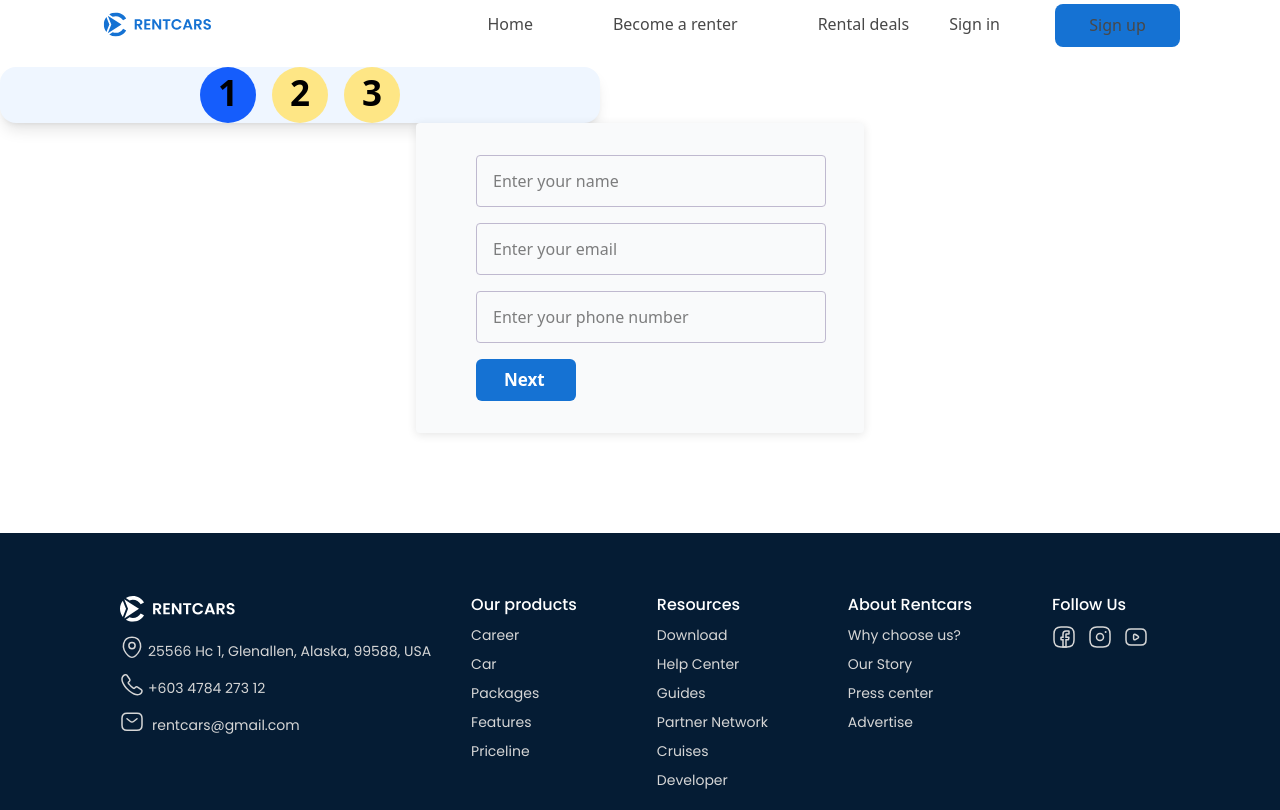
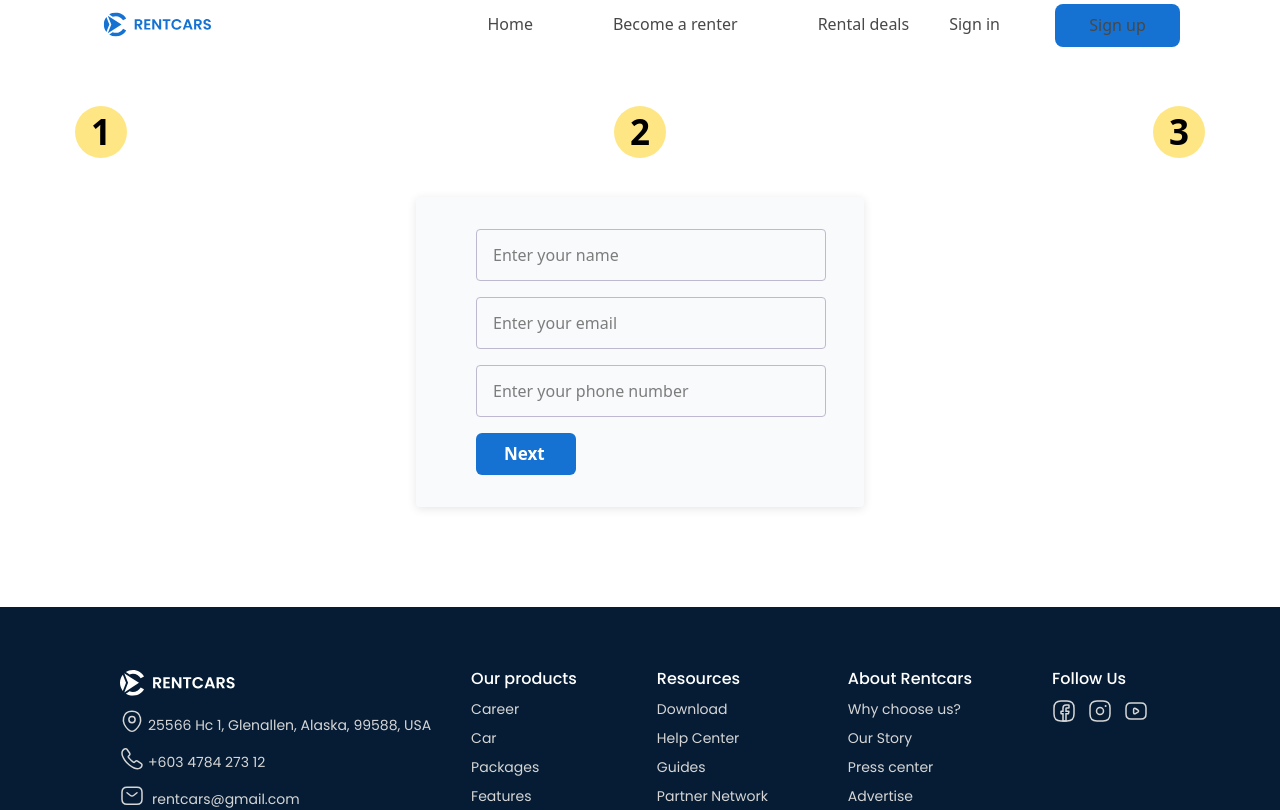
Before and after one commit to Ikterab/Figma-Tailwind-project, a React (Vite) app: page /RentcarAuth in a window 1280 px wide. Shown: the top 810 px of the page. Built offline with nearby package versions, Linux system fonts and the light colour scheme.

Commit message:
8/31/2025

```diff
--- a/src/Elements/navbar.jsx
+++ b/src/Elements/navbar.jsx
@@ -1,6 +1,6 @@
-import React, { useState } from "react";
+import React, { useEffect, useState } from "react";
 import { useRef } from "react";
-import { Link } from "react-router-dom";
+import { Link, useNavigate } from "react-router-dom";
 import hamburger from '../assets/menu-burger-horizontal-svgrepo-com.svg'
 import Logo from '../assets/Frame 993.svg'
 import close from '../assets/closeicon.svg'
@@ -10,10 +10,12 @@ import { Offers } from "./whochoose";
 import { useLocation } from "react-router-dom";
 
 export function Navbar() {
+  const navigate=useNavigate()
   const location = useLocation()
   const home=location.pathname==='/'
   const notHome=location.pathname!=='/'
-  const [open, setOpen] = useState(false)
+  const [open, setOpen] = useState(null)
+  const [user,setUser]=useState(null)
   // const whochooseRef = useRef(null)
   // const howitworkRef = useRef(null)
   // const scrollToSection = (ref) => {
@@ -27,13 +29,22 @@ export function Navbar() {
       setOpen(false)
     }
 }
-
+  useEffect(() => {
+    const loggedinUser = JSON.parse(localStorage.getItem('loggedinuser'))
+setUser(loggedinUser)
+  }, [])
+  const handleLogout = () => {
+    localStorage.removeItem('loggedinUser')
+    setUser(null)
+    setOpen(null)
+    navigate('/')
+  }
   return (
     <>
       <div className='flex justify-between w-full  font-Poppins text-[#484848]  font-[500] text-[16px] z-10  bg-transparent    xl:px-20    lg:px-3 md:whitespace-nowrap'>
         <ul
           className={`flex flex-col gap-7 items-start w-[300px] fixed z-100 h-[100%] bg-[#c6dcf1] px-7 py-9 transition-all duration-300 ${
-            open === true ? 'left-0' : '-left-[300px]'
+            open === 'sidebar' ? 'left-0' : '-left-[300px]'
           }`}
         >
           <li className='flex justify-center gap-12 px-'>
@@ -44,16 +55,16 @@ export function Navbar() {
             <img
               src={close}
               className='cursor-pointer'
-              onClick={() => setOpen(false)}
+              onClick={() => setOpen(null)}
             />
-
           </li>
-           {
-              notHome && (<>
-              <li className="sideitem"><Link to='/'>Home</Link></li>
-
-              </>)
-            }
+          {notHome && (
+            <>
+              <li className='sideitem'>
+                <Link to='/'>Home</Link>
+              </li>
+            </>
+          )}
           <li className='sideitem'>
             <Link to='/Renter'>Become a renter</Link>
           </li>
@@ -81,7 +92,7 @@ export function Navbar() {
           <div
             className='colordrop'
             onClick={() => {
-              setOpen(false)
+              setOpen(null)
             }}
           ></div>
         )}
@@ -90,7 +101,7 @@ export function Navbar() {
             <img
               src={hamburger}
               className='w-[20px]  lg:hidden md:w-[20px] sm:w-[20px] cursor-pointer'
-              onClick={() => setOpen(true)}
+              onClick={() => setOpen('sidebar')}
             />
             <Link to='/'>
               <img
@@ -101,13 +112,13 @@ export function Navbar() {
           </div>
           <div className='flex 2xl:gap-10 xl:gap-10 lg:gap-5'>
             <ul className=' hidden   lg:flex   xl:gap-20 lg:gap-10 md:hidden sm:hidden list-none  '>
-
-              {
-              notHome && (<>
-              <li className="cursor-pointer"><Link to='/'>Home</Link></li>
-
-              </>)
-            }
+              {notHome && (
+                <>
+                  <li className='cursor-pointer'>
+                    <Link to='/'>Home</Link>
+                  </li>
+                </>
+              )}
 
               <li className='cursor-pointer'>
                 <Link to='/Renter'>Become a renter</Link>
@@ -132,6 +143,29 @@ export function Navbar() {
                 </>
               )}
             </ul>
+
+            {user ? (
+              <div className='relative'>
+                <div
+           onClick={()=>{setOpen(
+                    open === 'menu' ? null : 'menu'
+                  )}}
+                  className={`w-11  h-11 rounded-[50%] bg-blue-500    text-white  text-[23px] border-2 border-red-500     py-1  font-semibold `}
+                >
+                  {user.name.charAt(0).toUpperCase()}
+                </div>
+                {open === 'menu' && (
+                  <div className='absolute lg:left-0  right-0  mt-2 bg-white shadow-md rounded-md w-[120px]'>
+                    <button
+                      onClick={handleLogout}
+                      className='w-full text-left px-4 py-2 hover:bg-gray-100'
+                    >
+                      Sign out
+                    </button>
+                  </div>
+                )}
+              </div>
+            ) : (
               <ul className='flex gap-[10px] 2xl:gap-[55px] xl:gap-[55px] lg:gap-[55px] md:gap-[55px] sm:gap-[55px] '>
                 <li className='cursor-pointer'>
                   <Link to='/Login'>Sign in</Link>
@@ -140,6 +174,7 @@ export function Navbar() {
                   <Link to='/Signup'>Sign up</Link>
                 </li>
               </ul>
+            )}
           </div>
         </div>
 
--- a/src/Pages/Login.jsx
+++ b/src/Pages/Login.jsx
@@ -55,6 +55,8 @@ function Loginpage() {
              console.log('✅ Login successful!')
 
         alert("Login successfull!")
+        localStorage.setItem('loggedinuser', JSON.stringify(storedUser))
+        navigate('/')
       }
       else {
         console.log('❌ Invalid credentials:', value)
--- a/src/Pages/RentcarAuth.jsx
+++ b/src/Pages/RentcarAuth.jsx
@@ -8,9 +8,9 @@ import { SubmissionContext } from "../contextapiorserverapi/SubmissionContext";
 function Authofrenter(){
     const location = useLocation()
     const navigate=useNavigate()
-    const { cars } = location || {}
+    const { cars } = location.state || {}
     // const car=cardata[id]
-    const { addsubmission } = useContext(SubmissionContext)
+    const { addSubmission } = useContext(SubmissionContext)
     const [step, setStep] = useState(1)
     const [formdata, setformData] = useState({
       name: '',
@@ -53,7 +53,9 @@ function Authofrenter(){
         {
             alert('Please complete all points')
         }
-        console.log("Data:", formdata)
+      addSubmission({ ...formdata,car:cars })
+
+      console.log("Data:", {...formdata, cars })
         alert('Car rent request succeed')
         navigate('/Rental')
     }
@@ -61,18 +63,36 @@ function Authofrenter(){
     return (
       <>
         <div>
-          <div className='bg-blue-50 w-[90%] sm:w-[600px] rounded-2xl shadow-lg '>
-            <div className='flex justify-center gap-4    '>
-              {[1, 2, 3].map((s) => (
+          <div className=' w-[90%] m-auto pt-7 pb-7  '>
+            <div className='flex justify-center '>
+              {[1, 2, 3].map((s, index) => (
                 <div
-                  key={s}
-                  className={`flex justify-center text-[35px] w-14 h-14 rounded-full font-bold ${
-                    step >= s
-                      ? 'bg-blue-600 transition-all duration-300 '
-                      : 'bg-amber-200'
+                  key={index}
+                  className={`flex justify-center items-center ${
+                    index === 2 ? '' : 'w-[50%]'
                   } `}
                 >
+                  <div
+                    className={` w-18.5 h-18.5 border-3 rounded-full  py-2 px-2 transition-all duration-1000 ${
+                      step >s? 'border-blue-600' : ' border-white'
+                    }   `}
+                  >
+                    <div
+                      className={`text-[35px] w-13 h-13  rounded-full font-bold ${
+                        step > s
+                          ? 'bg-blue-600 transition-all duration-700 '
+                          : 'bg-amber-200'
+                      }`}
+                    >
                       {s}
+                    </div>
+                  </div>
+                  {index < 2 && (
+                    <div
+                      className={`  flex-1 h-1  transition-all duration-700
+              ${step > s ? 'bg-blue-600' : ''}`}
+                    ></div>
+                  )}
                 </div>
               ))}{' '}
             </div>
--- a/src/contextapiorserverapi/SubmissionContext.jsx
+++ b/src/contextapiorserverapi/SubmissionContext.jsx
@@ -1,17 +1,20 @@
-import React from "react";
-import { useState, createContext } from "react";
+import { createContext, useState, useEffect } from 'react'
+import { TbSquareRoundedLetterJFilled } from 'react-icons/tb'
 export const SubmissionContext = createContext()
 
-export function Submissionprovider({children}) {
+export function Submissionprovider({ children }) {
   const [submission, setAllSubmission] = useState([])
+  const [user, setUser] = useState(null)
   const addSubmission = (newData) => {
     setAllSubmission((prev) => [...prev, newData])
+  }
+    // useEffect(()=>{
 
-    }
+    // }, [])
+
   return (
     <SubmissionContext.Provider value={{ submission, addSubmission }}>
       {children}
     </SubmissionContext.Provider>
   )
-
 }
```
Lines whose indentation alone changed are shown as unchanged.
